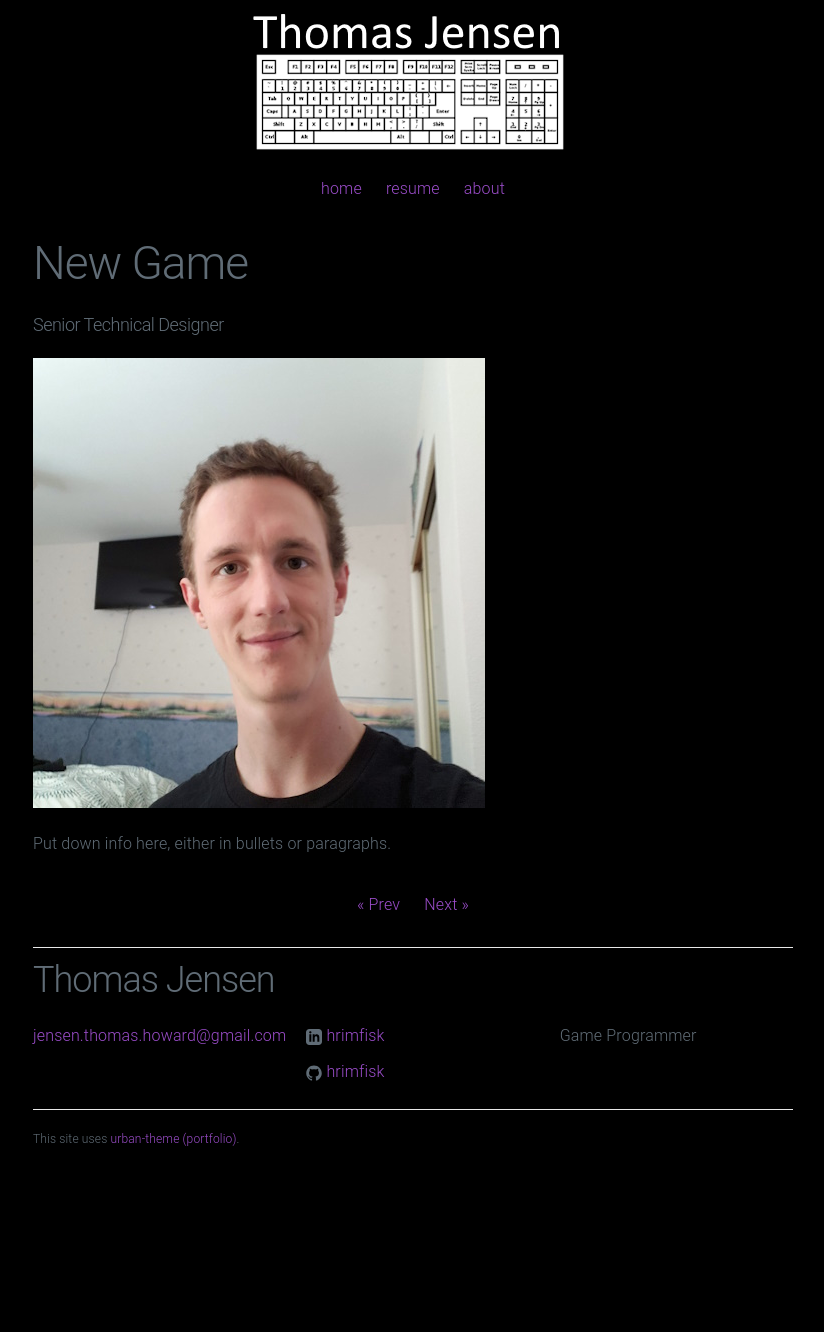
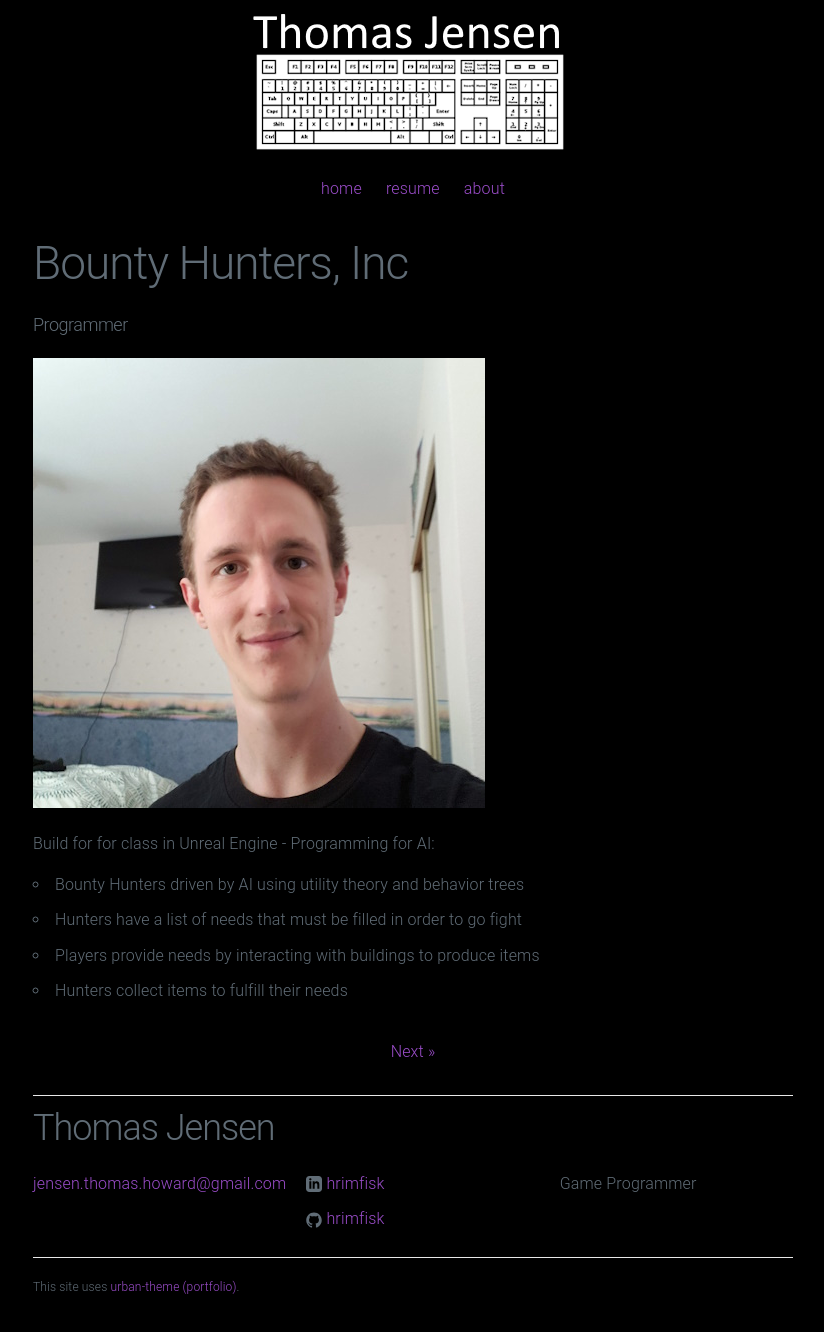
Before and after one commit to hrimfisk/hrimfisk.github.io, a Jekyll site: the page built from _posts/2022-10-06-new-game.md, in a window 1280 px wide. Shown: the whole page, without its empty margins (227-1051 px from the left). Built offline with Jekyll 4.4.1, drawn with Linux system fonts in a browser that asks for light colours; before the commit the page ends 1185 px from its top, so only the background shows below that.

Commit message:
Update 2022-10-06-new-game.md

```diff
--- a/_posts/2022-10-06-new-game.md
+++ b/_posts/2022-10-06-new-game.md
@@ -1,11 +1,15 @@
 ---
 layout: post
-title:  "New Game"
-summary: "Senior Technical Designer"
-date:   2022-10-06 15:39:40
+title:  "Bounty Hunters, Inc"
+summary: "Programmer"
+date:   2023-05-24
 preview: /assets/postpreview.png
 ---
 
 ![Picture 1](/assets/fullsize.png)
 
-Put down info here, either in bullets or paragraphs.
+Build for for class in Unreal Engine - Programming for AI:
+* Bounty Hunters driven by AI using utility theory and behavior trees
+* Hunters have a list of needs that must be filled in order to go fight
+* Players provide needs by interacting with buildings to produce items
+* Hunters collect items to fulfill their needs
```
